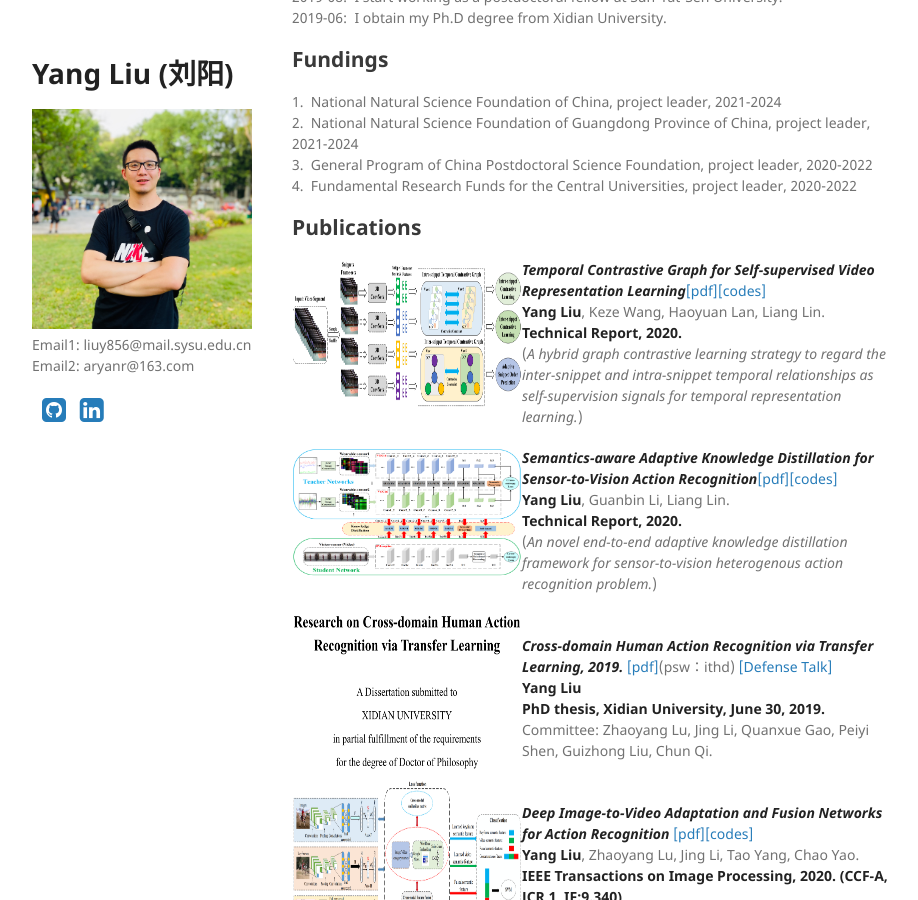
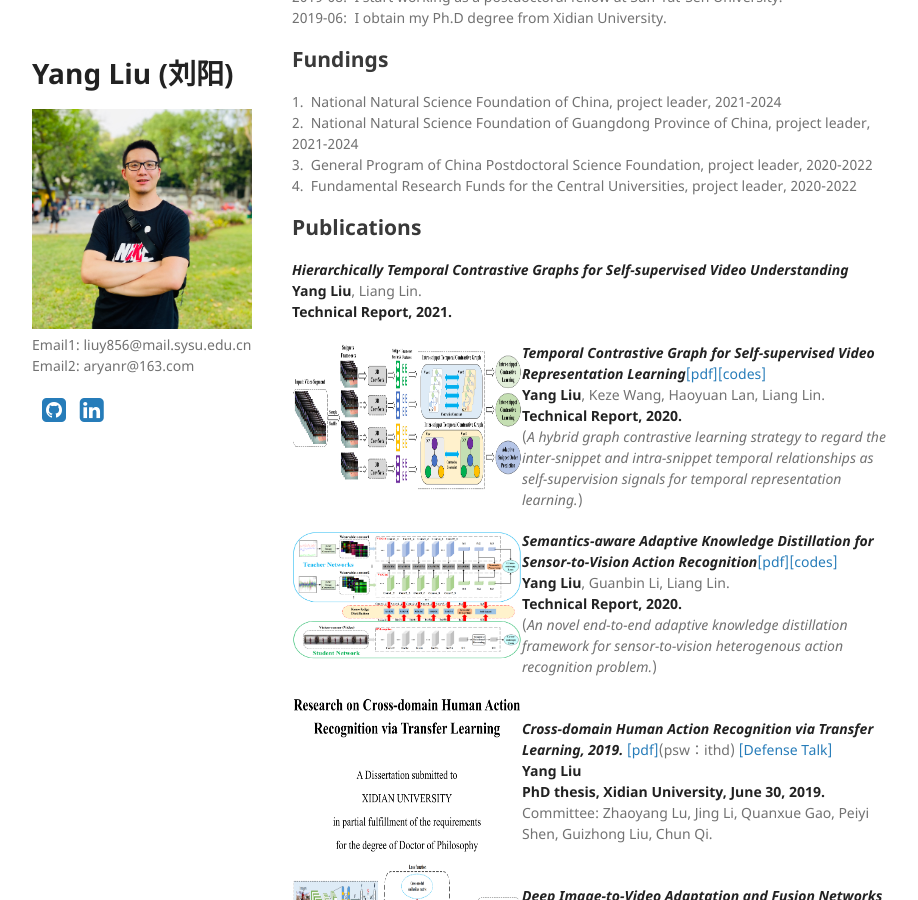
Before and after one commit to YangLiu9208/home, a Jekyll site: the page built from index.md, in a window 1280 px wide and 900 px high, scrolled down 892 px. Shown: the whole window, without its empty margins (178-1096 px from the left). Built offline with Jekyll 4.4.1, drawn with Linux system fonts in a browser that asks for light colours; a style sheet for code colours, icons or effects is not loaded.

Commit message:
Update index.md

```diff
--- a/index.md
+++ b/index.md
@@ -32,6 +32,10 @@ Deep Learning, Transfer Learning, Self-supervised Learning, Reinforcement Learni
 4.&nbsp; Fundamental Research Funds for the Central Universities, project leader, 2020-2022
 
 ## Publications
+
+***Hierarchically Temporal Contrastive Graphs for Self-supervised Video Understanding***
+**Yang Liu**, Liang Lin.
+**Technical Report, 2021.**
 
 <div align="left">
           <a>
```
